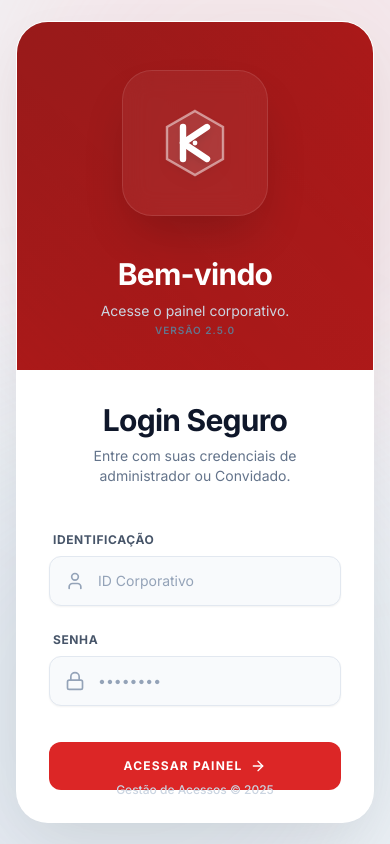
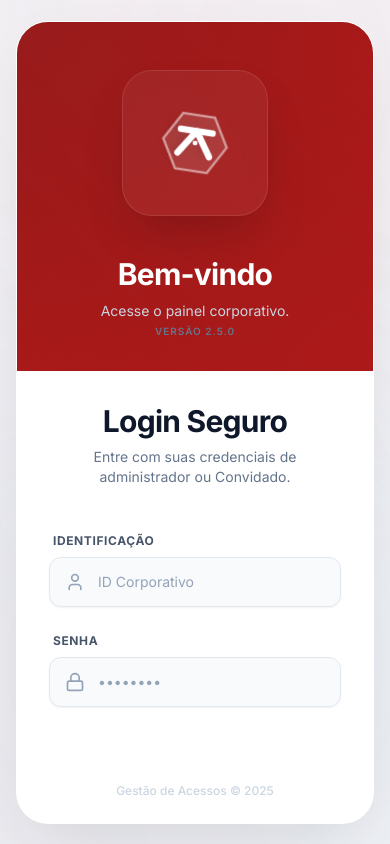
Before and after one commit to smalliw-santana/cadastro, a React (Vite) app: page / in a window 390 px wide. Built offline with nearby package versions, Linux system fonts and the light colour scheme; no server answers; the database is empty.

Commit message:
feat(Login): Add new animations for improved UI
Introduces several new CSS animations to enhance the visual appeal and user experience of the login component. These animations include card entrance effects, staggered elements, and subtle background movements.

```diff
--- a/components/Login.tsx
+++ b/components/Login.tsx
@@ -81,6 +81,69 @@ export const Login: React.FC<LoginProps> = ({ onLoginSuccess }) => {
             animation: slideUpFade 0.5s ease-out 0.2s forwards;
             opacity: 0;
         }
+        @keyframes cardEntrance {
+            0% { transform: scale(0.95) translateY(30px); opacity: 0; }
+            100% { transform: scale(1) translateY(0); opacity: 1; }
+        }
+        .animate-card-entrance {
+            animation: cardEntrance 0.8s cubic-bezier(0.16, 1, 0.3, 1) forwards;
+        }
+        @keyframes staggerIn {
+            0% { transform: translateY(10px); opacity: 0; }
+            100% { transform: translateY(0); opacity: 1; }
+        }
+        .animate-stagger-in {
+            animation: staggerIn 0.5s ease-out forwards;
+            opacity: 0;
+        }
+        @keyframes ambientFloat {
+            0% { transform: translate(0, 0) scale(1); }
+            33% { transform: translate(30px, -50px) scale(1.1); }
+            66% { transform: translate(-20px, 20px) scale(0.9); }
+            100% { transform: translate(0, 0) scale(1); }
+        }
+        .animate-ambient-float {
+            animation: ambientFloat 15s ease-in-out infinite;
+        }
+        @keyframes meshMove {
+            0% { transform: rotate(0deg) scale(1); }
+            50% { transform: rotate(5deg) scale(1.1); }
+            100% { transform: rotate(0deg) scale(1); }
+        }
+        .animate-mesh-move {
+            animation: meshMove 10s ease-in-out infinite;
+        }
+        @keyframes subtleFloat {
+            0% { transform: translateY(0); }
+            50% { transform: translateY(-10px); }
+            100% { transform: translateY(0); }
+        }
+        .animate-subtle-float {
+            animation: subtleFloat 6s ease-in-out infinite;
+        }
+        @keyframes slowRotate {
+            0% { transform: rotate(0deg); }
+            100% { transform: rotate(360deg); }
+        }
+        .animate-slow-rotate {
+            animation: slowRotate 20s linear infinite;
+        }
+        @keyframes shimmer {
+            0% { opacity: 0.3; }
+            50% { opacity: 0.6; }
+            100% { opacity: 0.3; }
+        }
+        .animate-shimmer {
+            animation: shimmer 4s ease-in-out infinite;
+        }
+        @keyframes glowPulse {
+            0% { box-shadow: 0 0 0 0 rgba(220, 38, 38, 0.4); }
+            70% { box-shadow: 0 0 0 10px rgba(220, 38, 38, 0); }
+            100% { box-shadow: 0 0 0 0 rgba(220, 38, 38, 0); }
+        }
+        .animate-glow-pulse {
+            animation: glowPulse 2s infinite;
+        }
       `}</style>
 
       {/* Success Animation Overlay */}
@@ -115,34 +178,36 @@ export const Login: React.FC<LoginProps> = ({ onLoginSuccess }) => {
       )}
 
       {/* Background ambient blobs */}
-      <div className="absolute top-[-20%] left-[-10%] w-[600px] h-[600px] bg-primary-300/20 rounded-full blur-[100px] pointer-events-none"></div>
-      <div className="absolute bottom-[-20%] right-[-10%] w-[600px] h-[600px] bg-slate-400/20 rounded-full blur-[100px] pointer-events-none"></div>
+      <div className="absolute top-[-20%] left-[-10%] w-[600px] h-[600px] bg-primary-300/20 rounded-full blur-[100px] pointer-events-none animate-ambient-float opacity-40"></div>
+      <div className="absolute bottom-[-20%] right-[-10%] w-[600px] h-[600px] bg-slate-400/20 rounded-full blur-[100px] pointer-events-none animate-ambient-float [animation-delay:-5s] opacity-40"></div>
+      <div className="absolute inset-0 bg-gradient-to-tr from-primary-500/5 to-transparent pointer-events-none animate-shimmer"></div>
 
       {/* Main Container Card */}
-      <div className="relative bg-white rounded-[32px] shadow-[0_20px_60px_-15px_rgba(0,0,0,0.1)] overflow-hidden w-full max-w-[1000px] h-auto min-h-[600px] flex flex-col md:flex-row border border-white/50 backdrop-blur-xl">
+      <div className="relative bg-white rounded-[32px] shadow-[0_20px_60px_-15px_rgba(0,0,0,0.1)] overflow-hidden w-full max-w-[1000px] h-auto min-h-[600px] flex flex-col md:flex-row border border-white/50 backdrop-blur-xl animate-card-entrance">
+        <div className="absolute inset-0 pointer-events-none animate-subtle-float"></div>
 
         {/* Left Panel (Colored - Enterprise Theme) */}
         <div className="w-full md:w-5/12 bg-gradient-to-br from-red-900 to-red-800 text-white flex flex-col items-center justify-center p-12 text-center relative overflow-hidden">
 
             {/* Mesh Gradient Effect */}
-            <div className="absolute inset-0 opacity-30 mix-blend-overlay">
+            <div className="absolute inset-0 opacity-30 mix-blend-overlay animate-mesh-move">
                 <div className="absolute top-0 right-0 w-full h-full bg-gradient-to-bl from-primary-500 to-transparent"></div>
                 <div className="absolute bottom-0 left-0 w-full h-full bg-gradient-to-tr from-red-500 to-transparent"></div>
             </div>
 
             {/* Content */}
             <div className="relative z-10 flex flex-col items-center">
-                 <div className="mb-10 p-8 bg-white/5 rounded-[30px] backdrop-blur-md border border-white/10 shadow-2xl shadow-black/20 group hover:scale-105 transition-transform duration-500 ease-out">
-                    <Logo className="w-20 h-20 drop-shadow-lg" variant="white" />
+                 <div className="mb-10 p-8 bg-white/5 rounded-[30px] backdrop-blur-md border border-white/10 shadow-2xl shadow-black/20 group hover:scale-105 transition-transform duration-500 ease-out animate-stagger-in [animation-delay:0.2s]">
+                    <Logo className="w-20 h-20 drop-shadow-lg animate-slow-rotate" variant="white" />
                  </div>
 
-                 <h2 className="text-3xl font-bold tracking-tight mb-2">Bem-vindo</h2>
-                 <p className="text-slate-300 text-sm max-w-[240px] leading-relaxed">
+                 <h2 className="text-3xl font-bold tracking-tight mb-2 animate-stagger-in [animation-delay:0.3s]">Bem-vindo</h2>
+                 <p className="text-slate-300 text-sm max-w-[240px] leading-relaxed animate-stagger-in [animation-delay:0.4s]">
                     Acesse o painel corporativo.
                  </p>
             </div>
 
-            <div className="absolute bottom-8 text-[10px] text-slate-500 uppercase tracking-widest font-semibold">
+            <div className="absolute bottom-8 text-[10px] text-slate-500 uppercase tracking-widest font-semibold animate-stagger-in [animation-delay:0.5s]">
                 Versão 2.5.0
             </div>
         </div>
@@ -166,10 +231,10 @@ export const Login: React.FC<LoginProps> = ({ onLoginSuccess }) => {
                             )}
                         </div>
                     )}
-                    <h1 className="text-3xl font-bold text-slate-900 mb-2 tracking-tight">
+                    <h1 className="text-3xl font-bold text-slate-900 mb-2 tracking-tight animate-stagger-in [animation-delay:0.2s]">
                         {matchedUser ? `Olá, ${matchedUser.nome.split(' ')[0]}` : 'Login Seguro'}
                     </h1>
-                    <p className="text-slate-500 text-sm">
+                    <p className="text-slate-500 text-sm animate-stagger-in [animation-delay:0.3s]">
                         {matchedUser ? 'Digite sua senha para continuar.' : 'Entre com suas credenciais de administrador ou Convidado.'}
                     </p>
                 </div>
@@ -177,7 +242,7 @@ export const Login: React.FC<LoginProps> = ({ onLoginSuccess }) => {
                 <form onSubmit={handleSubmit} className="flex flex-col gap-5">
 
                     {/* Input User */}
-                    <div className="space-y-1.5">
+                    <div className="space-y-1.5 animate-stagger-in [animation-delay:0.4s]">
                         <label className="text-xs font-bold text-slate-600 uppercase tracking-wider ml-1">identificação</label>
                         <div className="relative group">
                             <div className="absolute left-4 top-1/2 -translate-y-1/2 text-slate-400 group-focus-within:text-primary-600 transition-colors">
@@ -196,7 +261,7 @@ export const Login: React.FC<LoginProps> = ({ onLoginSuccess }) => {
                     </div>
 
                     {/* Input Password */}
-                    <div className="space-y-1.5">
+                    <div className="space-y-1.5 animate-stagger-in [animation-delay:0.5s]">
                         <label className="text-xs font-bold text-slate-600 uppercase tracking-wider ml-1">Senha</label>
                         <div className="relative group">
                             <div className="absolute left-4 top-1/2 -translate-y-1/2 text-slate-400 group-focus-within:text-primary-600 transition-colors">
@@ -223,7 +288,7 @@ export const Login: React.FC<LoginProps> = ({ onLoginSuccess }) => {
                     <button
                         type="submit"
                         disabled={loading}
-                        className="mt-4 bg-primary-600 text-white rounded-xl px-12 py-4 font-bold text-xs uppercase tracking-widest hover:bg-primary-700 hover:shadow-glow hover:-translate-y-0.5 transform active:translate-y-0 active:shadow-none transition-all duration-300 disabled:opacity-70 disabled:cursor-not-allowed w-full flex justify-center items-center gap-2 group"
+                        className="mt-4 bg-primary-600 text-white rounded-xl px-12 py-4 font-bold text-xs uppercase tracking-widest hover:bg-primary-700 hover:shadow-glow hover:-translate-y-0.5 transform active:translate-y-0 active:shadow-none transition-all duration-300 disabled:opacity-70 disabled:cursor-not-allowed w-full flex justify-center items-center gap-2 group animate-stagger-in [animation-delay:0.6s] animate-glow-pulse"
                     >
                         {loading ? (
                             <>
```
